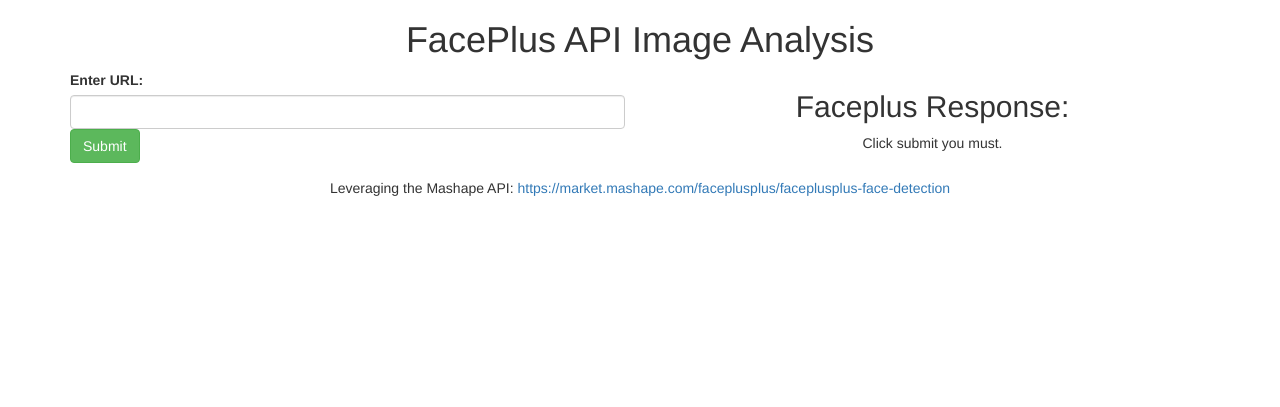
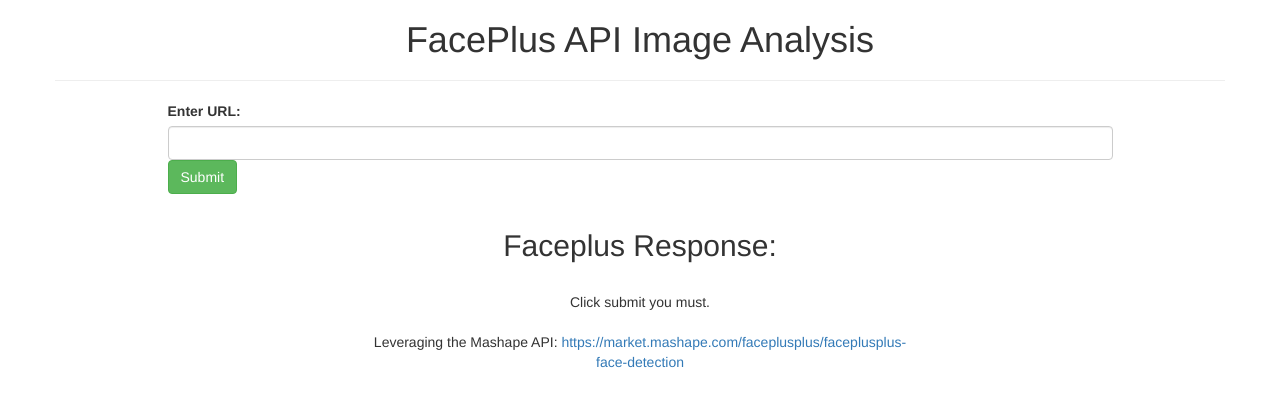
Before and after one commit to benji-b-rmz/FlaskFaceplus, a Flask app: page / in a window 1280 px wide. Shown: the top 407 px of the page. Run offline with Flask 2, Linux system fonts and the light colour scheme; some libraries are stand-ins or nearby versions.

Commit message:
updated ui, displaying race, gender, age, smile, glasses response from API

```diff
--- a/app.py
+++ b/app.py
@@ -4,7 +4,7 @@
 
 app = Flask(__name__)
 
-MASHAPE_KEY = "YOUR MASHAPE KEY"
+MASHAPE_KEY = "YOUR MASHAPE KEY HERE"
 
 def faceplus(input_url):
     try:
@@ -17,13 +17,15 @@
             }
             )
         print(face_response.body)
-        face_response.body['success'] = 'true'
-        json_response = json.dumps(face_response.body)
-        return json_response
+        if face_response.body['url'] != None:
+            face_response.body['message'] = "success"
+            return json.dumps(face_response.body)
+        face_response.body['message'] = 'failed'
+        return json.dumps(face_response.body)
+
     except:
         print("unirest failed")
-        response = {}
-        response['success'] = 'false'
+        response = {'message': 'failed'}
         json_response = json.dumps(response)
         return json_response
 
@@ -37,4 +39,4 @@
     return render_template('index.html')
 
 if __name__ == '__main__':
-    app.run()
+    app.run(debug=True)
--- /dev/null
+++ b/static/js/faceplus_call.js
@@ -0,0 +1,49 @@
+/**
+ * Created by benji on 5/30/17.
+ */
+
+
+function clear() {
+    $('#faceplus-age').html("");
+    $('#faceplus-gender').html("");
+    $('#faceplus-race').html("");
+    $('#faceplus-glasses').html("");
+    $('#faceplus-smiling').html("");
+}
+
+$(document).on('click','#submit',function () {
+
+    console.log("clicked on submit!");
+    var words = $('#input-url');
+    console.log(words);
+    //set output to processing gif while we wait for response
+    var gif =  "<div class='text-center'> Processing...<br/><img class='text-center' src='https://railsgirlssummerofcode.org/img/blog/2016/l1ghtsab3r-partyparrot.gif'/> </div>";
+    $("#faceplus-image").html(gif);
+    $.ajax({
+        url:'/api/faceplus',
+        method: 'POST',
+        contentType: 'text/plain',
+        data: words,
+        success: function(result){
+            var response = JSON.parse(result);
+            console.log(response);
+            if( response.message == "success"){
+                $('#faceplus-image').html(
+                    '<img src="' + response.url + '" class="response-img"/>'
+                );
+                $('#faceplus-age').html("<h4>Age: "+response.face[0].attribute.age.value+"</h4>");
+                $('#faceplus-gender').html("<h4>Gender: "+response.face[0].attribute.gender.value+"</h4>");
+                $('#faceplus-race').html("<h4>Race: "+response.face[0].attribute.race.value+"</h4>");
+                $('#faceplus-glasses').html("<h4>Glasses: "+response.face[0].attribute.glass.value+"</h4>");
+                $('#faceplus-smiling').html("<h4>Smiling: "+response.face[0].attribute.smiling.value+"</h4>");
+            } else if ( response.message == "failed"){
+                $('#faceplus-image').html("Something went wrong");
+                clear();
+            } else {
+                $('#faceplus-image').html("Nope");
+                clear();
+            }
+            $("#faceplus-age").html();
+        }
+    });
+});
--- a/static/style.css
+++ b/static/style.css
@@ -0,0 +1,3 @@
+.response-img{
+    width:100%;
+}
--- a/templates/index.html
+++ b/templates/index.html
@@ -6,7 +6,7 @@
     <meta name="author" content="Benjamin Ramirez">
     <!-- using Bootstrap for styling -->
     <link href="https://maxcdn.bootstrapcdn.com/bootstrap/3.3.7/css/bootstrap.min.css" rel="stylesheet" type="text/css">
-
+    <link href="./static/style.css" type="text/css" rel="stylesheet">
 </head>
 <body>
 
@@ -15,32 +15,44 @@
 
     <div class="row text-center">
         <h1>FacePlus API Image Analysis</h1>
+        <hr>
     </div>
 
     <div class="row">
         <!-- the input section -->
-        <div class="col-sm-6">
+        <div class="col-sm-10 col-sm-offset-1">
             <div class="form-group">
                 <label for="input-url">Enter URL:</label>
                 <input type="text" class="form-control" id="input-url">
                 <button id="submit" class="btn btn-success">Submit</button>
             </div>
         </div>
-
-        <!-- The output section -->
-        <div class="col-sm-6 text-center">
-
-            <h2>Faceplus Response:</h2>
-            <div id="faceplus-output">
-                Click submit you must.
-            </div>
-
-        </div>
-
     </div>
 
     <div class="row">
-        <div class="col-sm-8 col-sm-offset-2 text-center">
+        <!-- The output section -->
+        <div class="col-sm-10 col-sm-offset-1 text-center">
+
+            <h2>Faceplus Response:</h2>
+            <br>
+            <div class="row">
+                <div class="col-sm-6 col-sm-offset-3 text-center">
+                    <div id="faceplus-image" class="text-center">
+                        Click submit you must.
+                    </div>
+                    <div id="faceplus-gender"></div>
+                    <div id="faceplus-age"></div>
+                    <div id="faceplus-race"></div>
+                    <div id="faceplus-smiling"></div>
+                    <div id="faceplus-glasses"></div>
+                </div>
+            </div>
+        </div>
+    </div>
+
+    <div class="row">
+        <div class="col-sm-6 col-sm-offset-3 text-center">
+            <br>
             Leveraging the Mashape API:
             <a href="https://market.mashape.com/faceplusplus/faceplusplus-face-detection">
                 https://market.mashape.com/faceplusplus/faceplusplus-face-detection
@@ -64,28 +76,7 @@
 <script type="text/javascript" src="https://maxcdn.bootstrapcdn.com/bootstrap/3.3.7/js/bootstrap.min.js"></script>
 
 <!-- application script to communicate with the Flask backend -->
-<script type="text/javascript">
-
-    $(document).on('click','#submit',function () {
-
-        console.log("clicked on submit!");
-        var words = $('#input-url');
-        console.log(words);
-        //set output to processing gif while we wait for ajax response
-        var gif =  "<div class='text-center'> Processing...<br/><img class='text-center' src='https://railsgirlssummerofcode.org/img/blog/2016/l1ghtsab3r-partyparrot.gif'/> </div>";
-        $("#faceplus-output").html(gif);
-        $.ajax({
-            url:'/api/faceplus',
-            method: 'POST',
-            contentType: 'text/plain',
-            data: words,
-            success: function(result){
-                $("#faceplus-output").html(JSON.parse(result).success);
-            },
-        });
-    });
-
-</script>
+<script type="text/javascript" src="./static/js/faceplus_call.js"></script>
 
 </body>
 </html>
```
